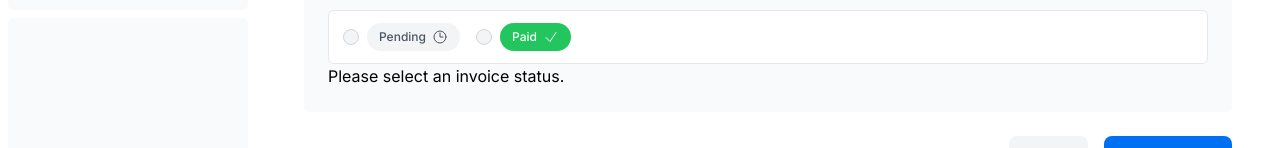
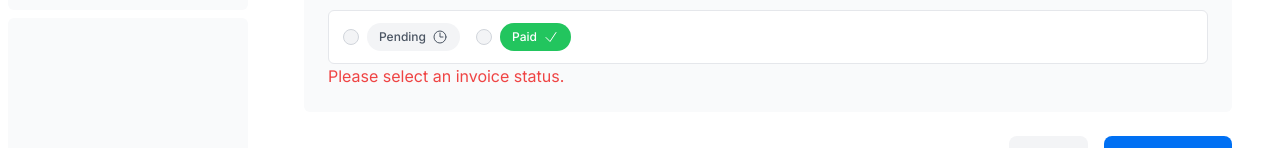
Before and after one commit to blindjedi/financial-dashboard, a Next.js app: page /dashboard/invoices/create in a window 1280 px wide. Both pictures are taken after typing "5" into the empty fields and a click on the button "Create Invoice". Shown: the part 334-482 px from the top of the page. Built offline with nearby package versions, Linux system fonts and the light colour scheme; no server answers; the database is empty; a web font is replaced by a local one.

Commit message:
add red to errors

```diff
--- a/app/ui/invoices/create-form.tsx
+++ b/app/ui/invoices/create-form.tsx
@@ -10,6 +10,8 @@ import {
 } from '@heroicons/react/24/outline';
 import { Button } from '@/app/ui/button';
 import { createInvoice, State } from '@/app/lib/actions';
+import clsx from 'clsx';
+
 
 export default function Form({ customers }: { customers: CustomerField[] }) {
   const [state, setState] = useState<State>({ message: null, errors: {} });
@@ -52,8 +54,8 @@ export default function Form({ customers }: { customers: CustomerField[] }) {
             </select>
             <UserCircleIcon className="pointer-events-none absolute left-3 top-1/2 h-[18px] w-[18px] -translate-y-1/2 text-gray-500" />
             {state.errors?.customerId && (
-                    <p className="error">{state.errors.customerId.join(', ')}</p>
-                )}
+              <p className="error">{state.errors.customerId.join(', ')}</p>
+            )}
           </div>
         </div>
 
@@ -76,8 +78,10 @@ export default function Form({ customers }: { customers: CustomerField[] }) {
             </div>
           </div>
           {state.errors?.amount && (
-                    <p className="error">{state.errors.amount.join(', ')}</p>
-                )}
+            <p className={clsx({ 'text-red-500': state.errors?.amount })}>
+              {state.errors.amount.join(', ')}
+            </p>
+          )}
         </div>
 
         {/* Invoice Status */}
@@ -120,8 +124,10 @@ export default function Form({ customers }: { customers: CustomerField[] }) {
             </div>
           </div>
           {state.errors?.status && (
-                    <p className="error">{state.errors.status.join(', ')}</p>
-                )}
+            <p className={clsx({ 'text-red-500': state.errors?.status })}>
+              {state.errors.status.join(', ')}
+            </p>
+          )}
         </fieldset>
       </div>
       <div className="mt-6 flex justify-end gap-4">
```
